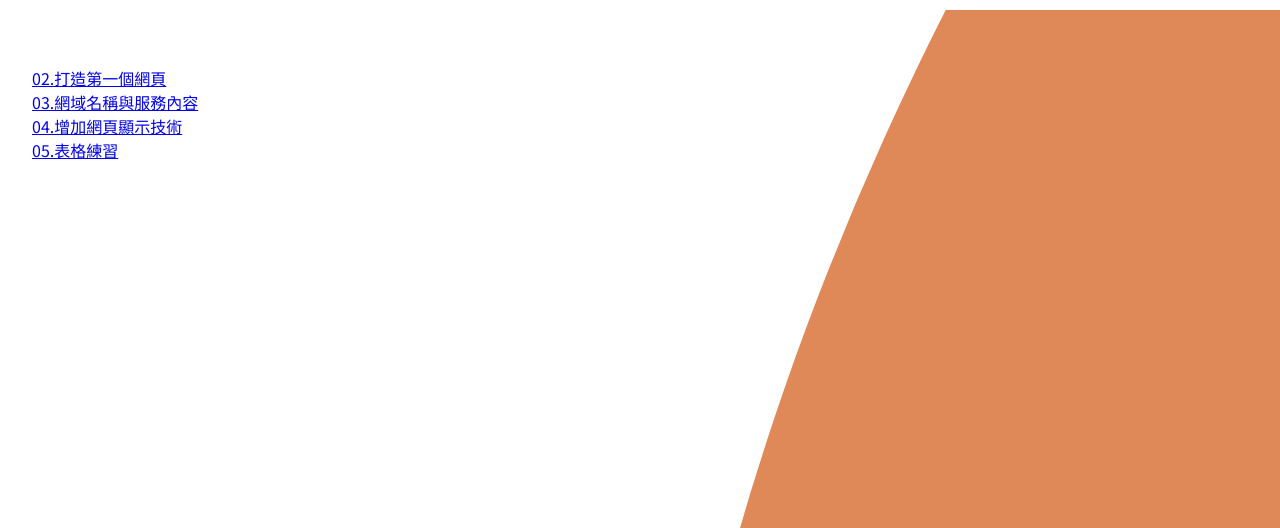
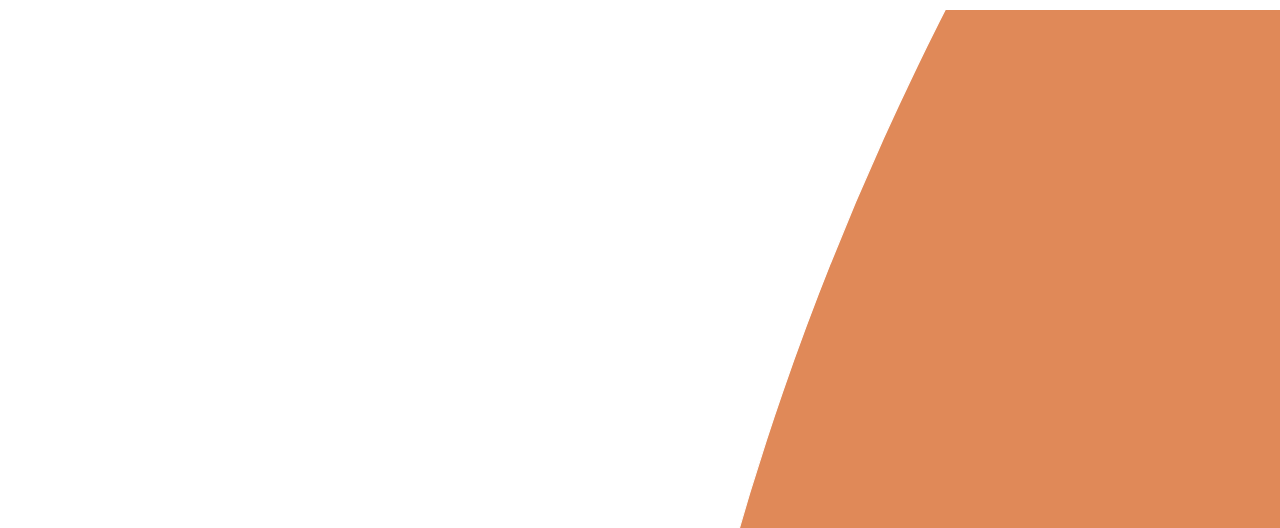
Before and after one commit to aac219oo/aac219oo.github.io, a plain HTML site: page resume.html in a window 1280 px wide. Shown: the part 116-644 px from the top of the page. Drawn offline with Linux system fonts and the light colour scheme.

Commit message:
更新ico、新增履歷頁面

```diff
--- a/homework.html
+++ b/resume.html
@@ -3,10 +3,11 @@
     <head>
         <meta charset="UTF-8" />
         <meta name="viewport" content="width=device-width, initial-scale=1.0" />
-        <title>作業區</title>
+        <meta name="author" content="James Hsu" />
+        <title>James Hsu | 履歷</title>
         <link
             rel="icon"
-            href="./images/6rifx-u8hmw-001.ico"
+            href="./images/okz8k-sln39-001.ico"
             type="image/x-icon"
         />
         <link rel="preconnect" href="https://fonts.googleapis.com" />
@@ -20,17 +21,7 @@
     <body>
         <img class="orange" src="./images/OrangeBackground.svg" alt="bgimg" />
         <header></header>
-        <main>
-            <section class="left">
-                <ul>
-                    <li><a href="./html.cafe/02.html">02.打造第一個網頁</a></li>
-                    <li><a href="https://www.chiayu.somee.com/" target="_blank">03.網域名稱與服務內容</a></li>
-                    <li><a href="100218340.html">04.增加網頁顯示技術</a></li>
-                    <li><a href="100218476.html">05.表格練習</a></li>
-                </ul>
-            </section>
-            <section class="right"></section>
-        </main>
+        <main></main>
         <footer></footer>
     </body>
     <script src="./js/layout.js"></script>
```
Also changed, not shown: 100218340.html (+1 -1 lines), 100218476.html (+1 -1 lines), index.html (+2 -2 lines), p24.html (+1 -1 lines), p27.html (+1 -1 lines), p28.html (+1 -1 lines), sample.html (+1 -1 lines), images/okz8k-sln39-001.ico (added).
